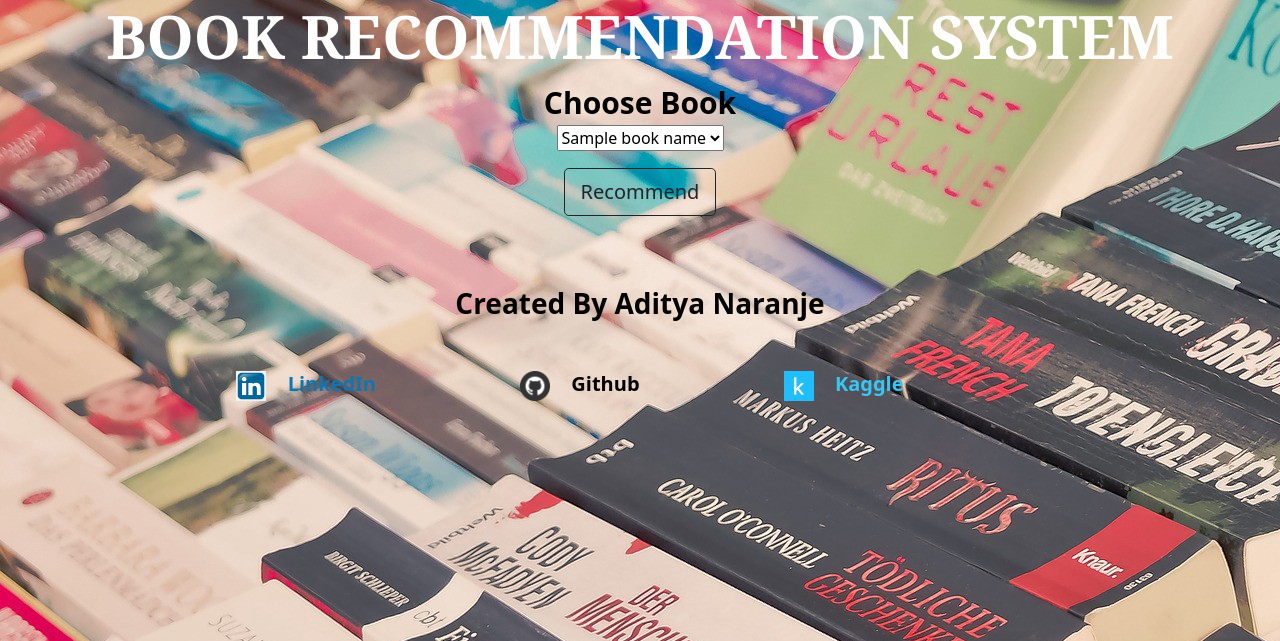
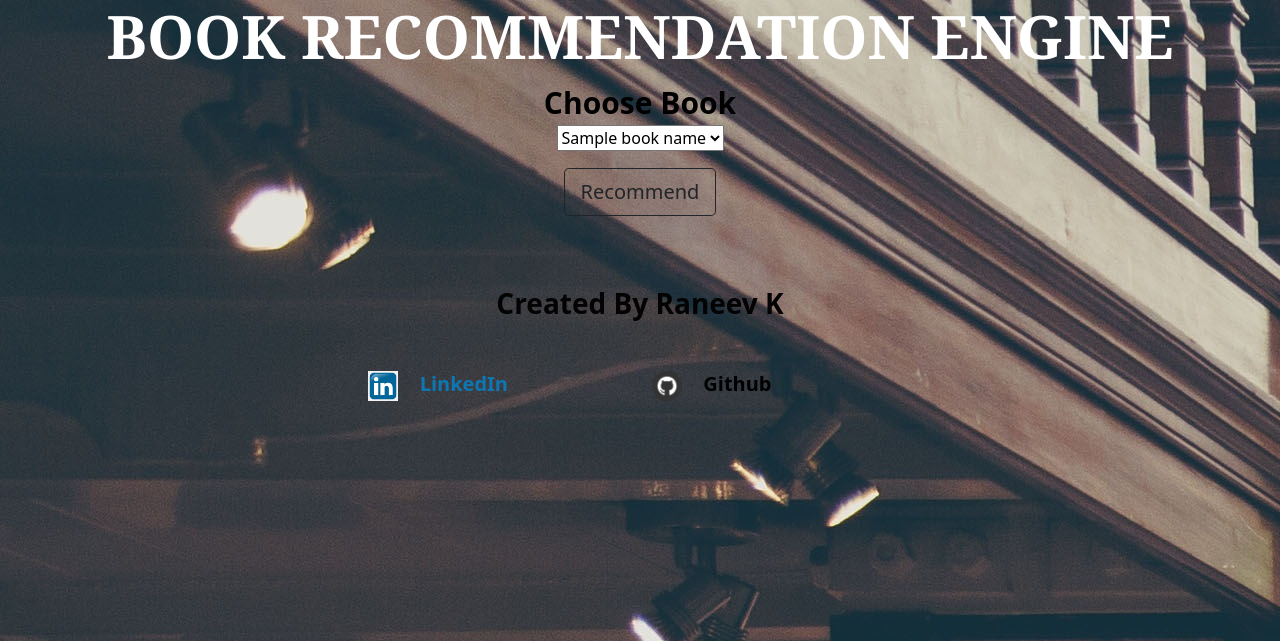
Before and after one commit to Raneevk/Book-Recommender_Diployed, a Flask app: template templates/homepage.html in a window 1280 px wide. Shown: the top 641 px of the page. Run offline with Flask 2, Linux system fonts and the light colour scheme; the template is opened without the code that fills it: most values are stand-ins (such as "Sample title", 1, 10 or a date in 2020).

Commit message:
make it better

```diff
--- a/templates/homepage.html
+++ b/templates/homepage.html
@@ -14,7 +14,7 @@
 <style>
 
     body{
-        background-image: url('static/background.jpeg');
+        background-image: url('static/background.jpg');
     }
 
 
@@ -150,7 +150,7 @@
 <body>
 
     <center>
-        <h1><a class="h1">BOOK RECOMMENDATION SYSTEM</a></h1>
+        <h1><a class="h1">BOOK RECOMMENDATION ENGINE</a></h1>
     </center>
 
 
@@ -314,13 +314,13 @@
 {% if recommend==1%}
     <div>
         <h3 class="fw-bold my-5" style="color: white;">
-            <center> Created By Aditya Naranje </center>
+            <center> Created By Raneev K </center>
         </h3>
     </div>
 {% else %}
     <div>
         <h3 class="fw-bold my-5" style="color: rgb(3, 3, 3);">
-            <center> Created By Aditya Naranje </center>
+            <center> Created By Raneev K </center>
         </h3>
     </div>
 {% endif %}
@@ -330,13 +330,10 @@
 <div class="container my-5">
     <center>
         <img src="/static/linkedin.png" alt="LinkedIn Logo" width=30 height="30">
-        <a href="https://www.linkedin.com/in/anaranje/" style="color:#0D77B4FF;" class="link1 ">LinkedIn</a>
+        <a href="https://www.linkedin.com/in/raneev-k" style="color:#0D77B4FF;" class="link1 ">LinkedIn</a>
 
         <img src="/static/github.png" alt="Github Logo" width=30 height="30">
-        <a href="https://github.com/adityanaranje" style="color:#000000;" class="link1">Github</a>
-
-        <img src="/static/kaggle.png" alt="Kaggle Logo" width=30 height="30">
-        <a href="https://www.kaggle.com/adityanaranje" style="color:#38C6F5FF;" class="link1">Kaggle</a>
+        <a href="https://github.com/Raneevk" style="color:#000000;" class="link1">Github</a>
     </center>
 </div>
 
```
Also changed, not shown: static/background.jpeg (deleted), static/background.jpg (added).
